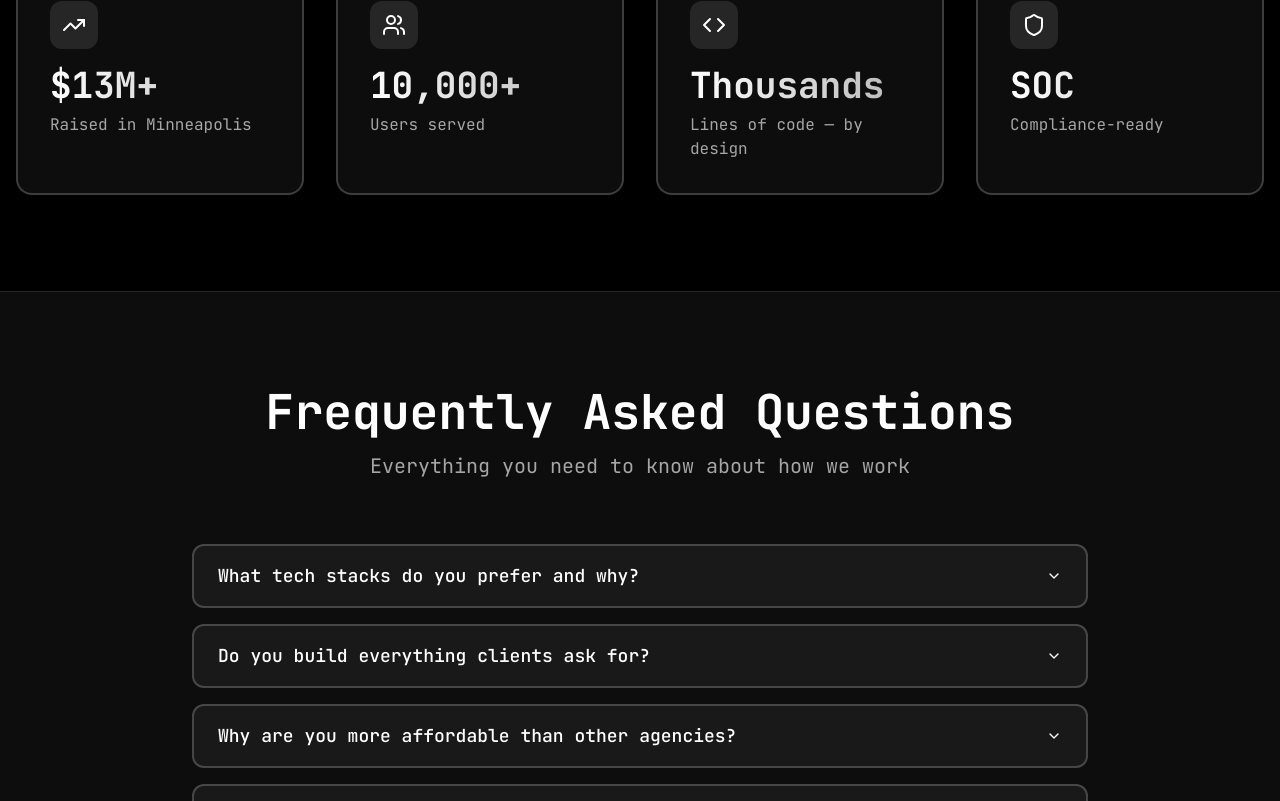
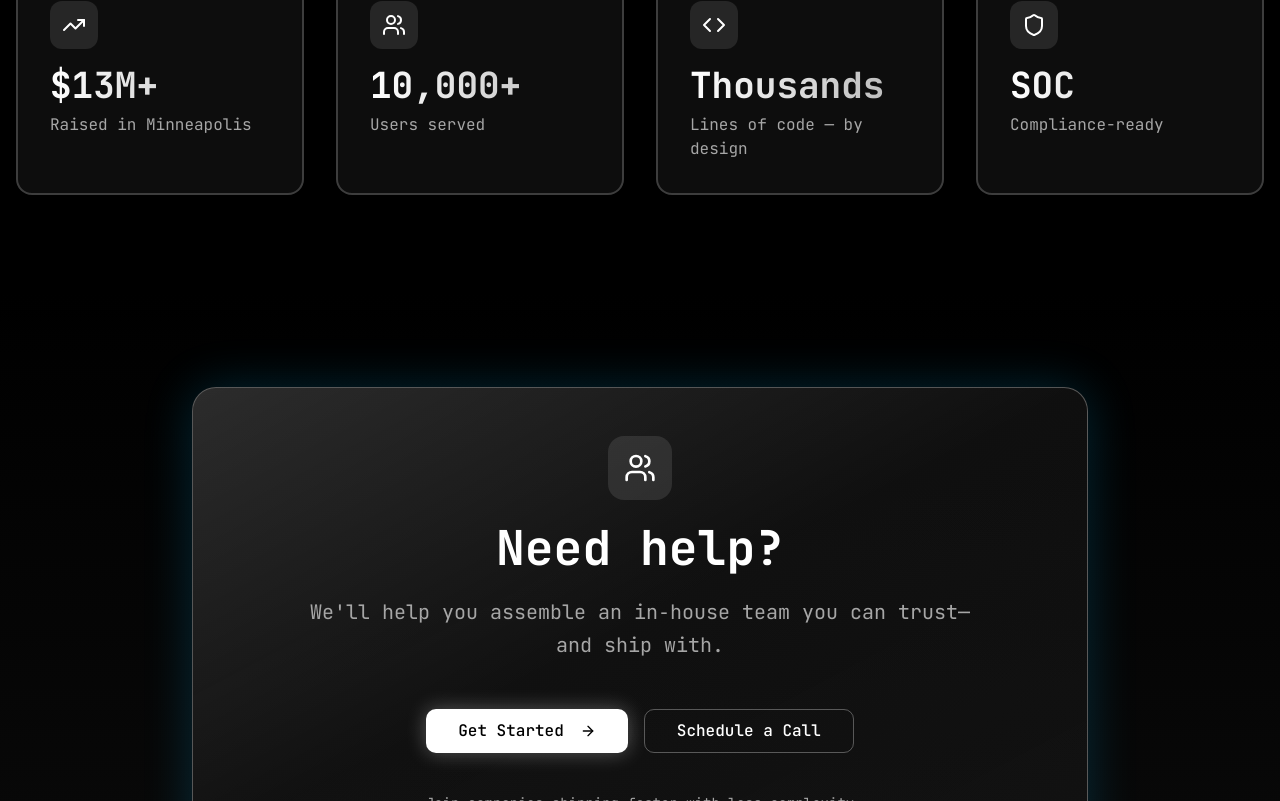
Before and after one commit to samldahl/aisle51-labs-landing, a React (Vite) app: page / in a window 1280 px wide. Shown: the part 1999-2800 px from the top of the page. Built offline with nearby package versions, Linux system fonts and the light colour scheme; the HTML template or start-up script is replaced by a standard one.

Commit message:
Remove FAQ section

```diff
--- a/src/pages/Index.tsx
+++ b/src/pages/Index.tsx
@@ -1,7 +1,6 @@
 import { Hero } from "@/components/Hero";
 import { Services } from "@/components/Services";
 import { TrackRecord } from "@/components/TrackRecord";
-import { FAQ } from "@/components/FAQ";
 import { CallToAction } from "@/components/CallToAction";
 import { Footer } from "@/components/Footer";
 
@@ -11,7 +10,6 @@ const Index = () => {
       <Hero />
       <Services />
       <TrackRecord />
-      <FAQ />
       <CallToAction />
       <Footer />
     </div>
```
